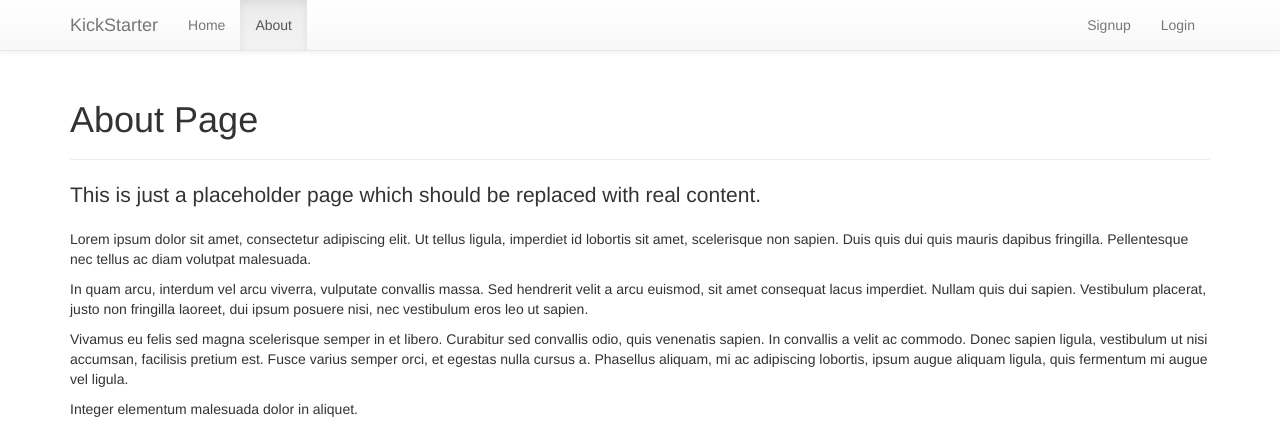
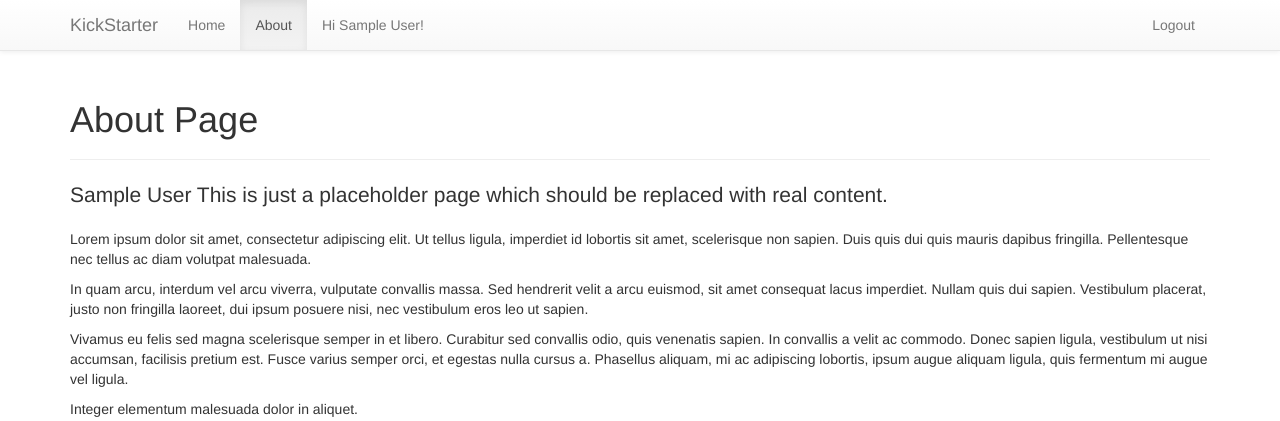
Before and after one commit to jainpiyush111/kickstarter-app, a Flask app: page /about in a window 1280 px wide. Shown: the top 421 px of the page. Run offline with Flask 2, Linux system fonts and the light colour scheme; the visitor is signed in with stand-in values (Sample User, id 1); some libraries are stand-ins or nearby versions.

Commit message:
Landing Page along with session

```diff
--- a/app.py
+++ b/app.py
@@ -1,4 +1,4 @@
-from flask import Flask, render_template, request, redirect, url_for
+from flask import Flask, render_template, request, redirect, url_for, session
 from flask.ext.sqlalchemy import SQLAlchemy
 import logging
 from logging import Formatter, FileHandler
@@ -9,17 +9,20 @@ from models import User
 from flask.ext.login import *
 import flask_login_auth
 
+
 app = Flask(__name__)
 app.config.from_object('config')
 db = SQLAlchemy(app)
 
-login_manager = flask_login.LoginManager()
+login_manager = LoginManager()
 login_manager.init_app(app)
+
+login_manager.login_view = 'login'
 
 
 @login_manager.user_loader
-def user_loader(user_id):
-    return User.query.get(user_id)
+def load_user(username):
+    return User.query.get(username)
 
 
 # Automatically tear down SQLAlchemy.
@@ -58,21 +61,21 @@ def about():
 
 @app.route('/landing')
 def landing():
-    return render_template('pages/placeholder.home.html')
+    session.clear()
+    return redirect(url_for('home'))
 
 
 @app.route('/login', methods=['GET', 'POST'])
 def login():
     form = LoginForm(request.form)
-    username = form.name.data
-    password = form.password.data
-    print username, password
     if request.method == 'POST':
+        username = form.name.data
+        password = form.password.data
         value = flask_login_auth.authenticate(username, password)
         if (value == 1):
             print "login Succesfully"
-            login_user(username, remember=True)
-            return redirect(url_for("landing"))
+            session['name'] = username
+            return render_template('pages/placeholder.home.html', session=session)
     print "false"
     return render_template('forms/login.html', form=form)
 
--- a/templates/layouts/main.html
+++ b/templates/layouts/main.html
@@ -54,13 +54,17 @@
           <ul class="nav navbar-nav">
             <li {% if request.endpoint == 'home' %} class="active" {% endif %}><a href="{{ url_for('home') }}">Home</a></li>
             <li {% if request.endpoint == 'about' %} class="active" {% endif %}><a href="{{ url_for('about') }}">About</a></li>
-            <li> {% if current_user.is_authenticated %}
-  Hi {{ current_user.name }}!
-{% endif %}</li>
+            <li> <a>{% if session['name'] %}
+  Hi {{ session['name'] }}!
+{% endif %}</a></li>
           </ul>
-          <ul class="nav navbar-nav pull-right">
-            <li><a href="{{ url_for('register') }}">Signup</a></li>
+          <ul class="nav navbar-nav pull-right">{% if session['name'] %}
+          <li><a href="{{ url_for('landing') }}">Logout</a></li>
+
+{% else %}
+             <li><a href="{{ url_for('register') }}">Signup</a></li>
             <li><a href="{{ url_for('login') }}">Login</a></li>
+{% endif %}
           </ul>
         </div><!--/.nav-collapse -->
       </div>
--- a/templates/pages/placeholder.about.html
+++ b/templates/pages/placeholder.about.html
@@ -5,7 +5,9 @@
 <div class="page-header">
   <h1>About Page</h1>
 </div>
-<p class="lead">This is just a placeholder page which should be replaced with real content.</p>
+
+
+<p class="lead">{{session['name']}}   This is just a placeholder page which should be replaced with real content.</p>
 <p>Lorem ipsum dolor sit amet, consectetur adipiscing elit. Ut tellus ligula, imperdiet id lobortis sit amet, scelerisque non sapien. Duis quis dui quis mauris dapibus fringilla. Pellentesque nec tellus ac diam volutpat malesuada.</p>
 <p>In quam arcu, interdum vel arcu viverra, vulputate convallis massa. Sed hendrerit velit a arcu euismod, sit amet consequat lacus imperdiet. Nullam quis dui sapien. Vestibulum placerat, justo non fringilla laoreet, dui ipsum posuere nisi, nec vestibulum eros leo ut sapien.</p>
 <p>Vivamus eu felis sed magna scelerisque semper in et libero. Curabitur sed convallis odio, quis venenatis sapien. In convallis a velit ac commodo. Donec sapien ligula, vestibulum ut nisi accumsan, facilisis pretium est. Fusce varius semper orci, et egestas nulla cursus a. Phasellus aliquam, mi ac adipiscing lobortis, ipsum augue aliquam ligula, quis fermentum mi augue vel ligula.</p>
```
